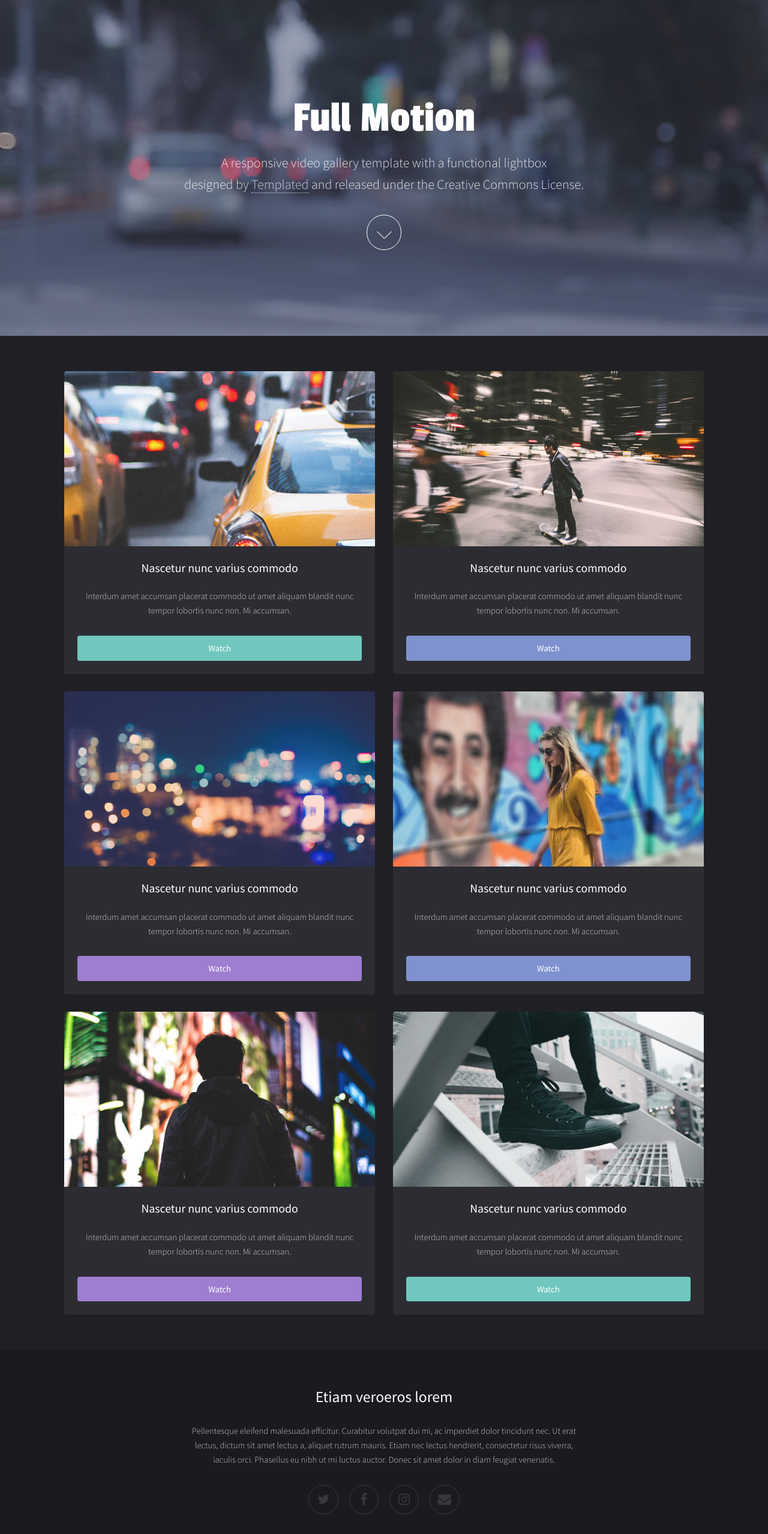
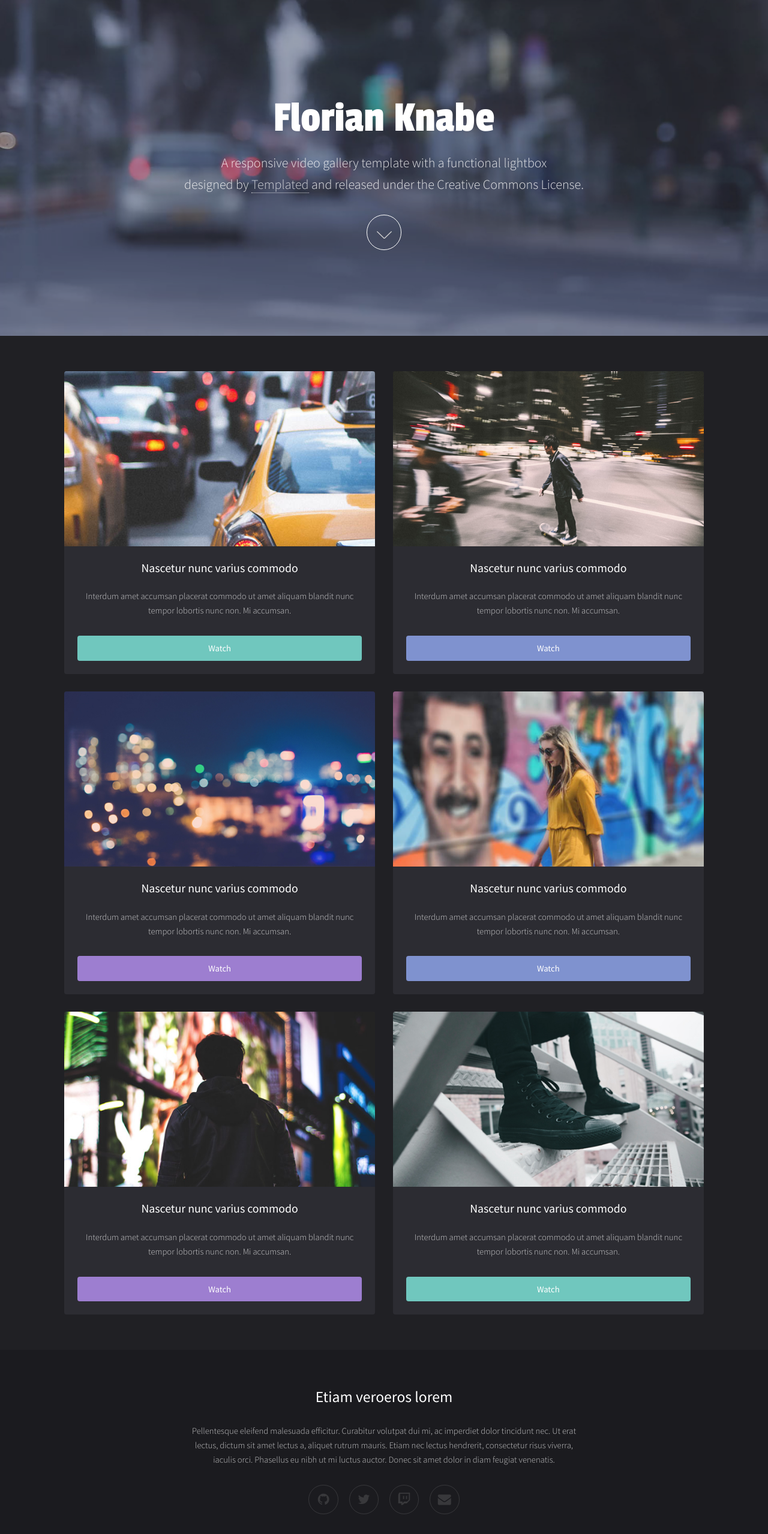
Before and after one commit to xLeoFitz/fitzwork.github.io, a plain HTML site: page index.html in a window 1280 px wide. Shown: the top 2558 px of the page at 60% size. Drawn offline with Linux system fonts and the light colour scheme.

Commit message:
icon updates 0.01

```diff
--- a/index.html
+++ b/index.html
@@ -22,9 +22,9 @@
 				<section id="banner" data-video="images/banner">
 					<div class="inner">
 						<header>
-							<h1>Full Motion</h1>
+							<h1>Florian Knabe</h1>
 							<p>A responsive video gallery template with a functional lightbox<br />
-							designed by <a href="https://templated.co/">Templated</a> and released under the Creative Commons License.</p>
+							designed by <a href="https://floknabe.de/">Templated</a> and released under the Creative Commons License.</p>
 						</header>
 						<a href="#main" class="more">Learn More</a>
 					</div>
@@ -103,10 +103,10 @@
 						<p>Pellentesque eleifend malesuada efficitur. Curabitur volutpat dui mi, ac imperdiet dolor tincidunt nec. Ut erat lectus, dictum sit amet lectus a, aliquet rutrum mauris. Etiam nec lectus hendrerit, consectetur risus viverra, iaculis orci. Phasellus eu nibh ut mi luctus auctor. Donec sit amet dolor in diam feugiat venenatis. </p>
 
 						<ul class="icons">
-							<li><a href="#" class="icon fa-twitter"><span class="label">Twitter</span></a></li>
-							<li><a href="#" class="icon fa-facebook"><span class="label">Facebook</span></a></li>
-							<li><a href="#" class="icon fa-instagram"><span class="label">Instagram</span></a></li>
-							<li><a href="#" class="icon fa-envelope"><span class="label">Email</span></a></li>
+							<li><a href="https://github.com/FitzWork" class="icon fa-github"><span class="label">Github</span></a></li>
+							<li><a href="https://twitter.com/fitz_work" class="icon fa-twitter"><span class="label">Twitter</span></a></li>
+							<li><a href="https://www.twitch.tv/fitzwork" class="icon fa-twitch"><span class="label">Twitch</span></a></li>
+							<li><a href="florian.knabe@uni-jena.de" class="icon fa-envelope"><span class="label">Email</span></a></li>
 						</ul>
 						<p class="copyright">&copy; Untitled. Design: <a href="https://templated.co">TEMPLATED</a>. Images: <a href="https://unsplash.com/">Unsplash</a>. Videos: <a href="http://coverr.co/">Coverr</a>.</p>
 					</div>
```
